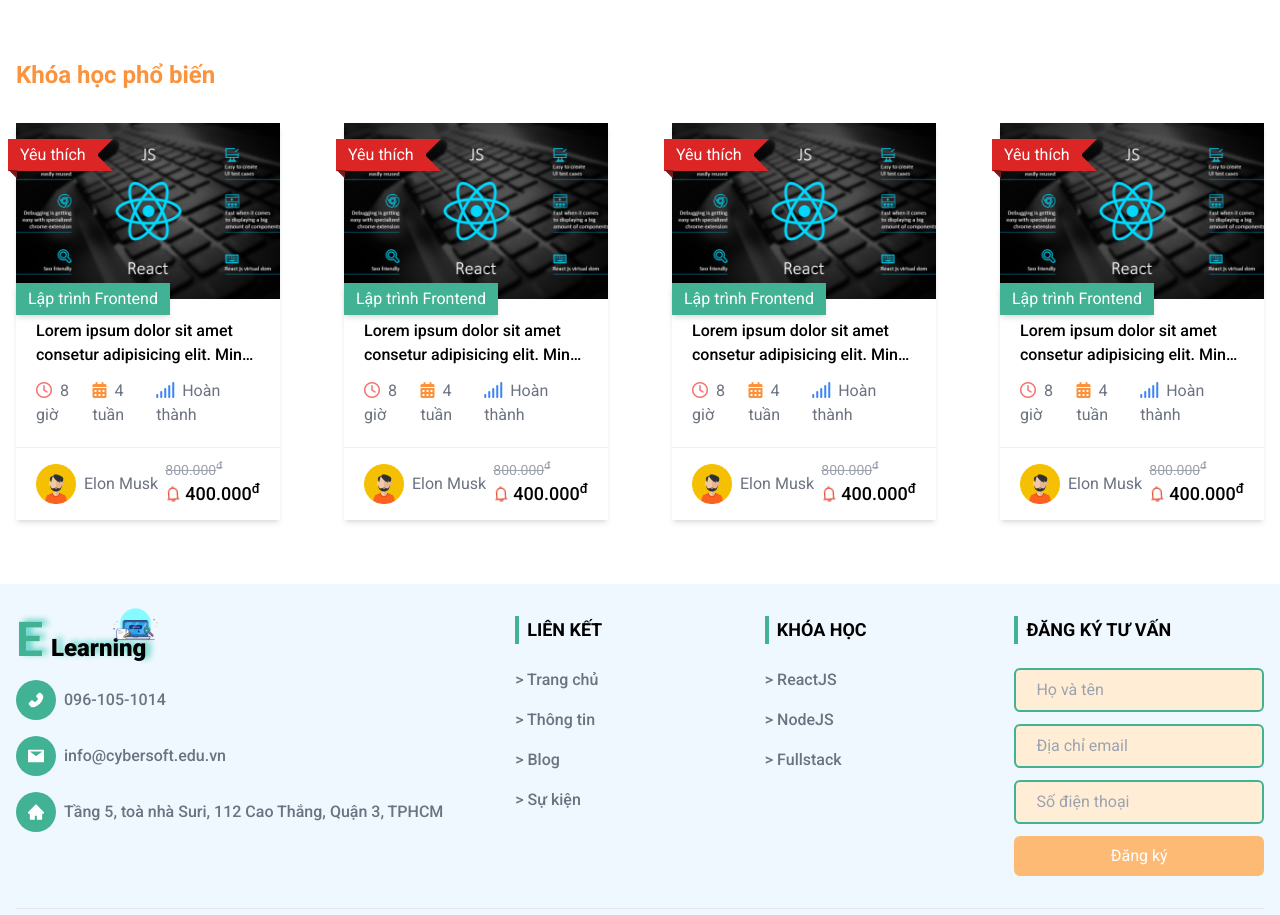
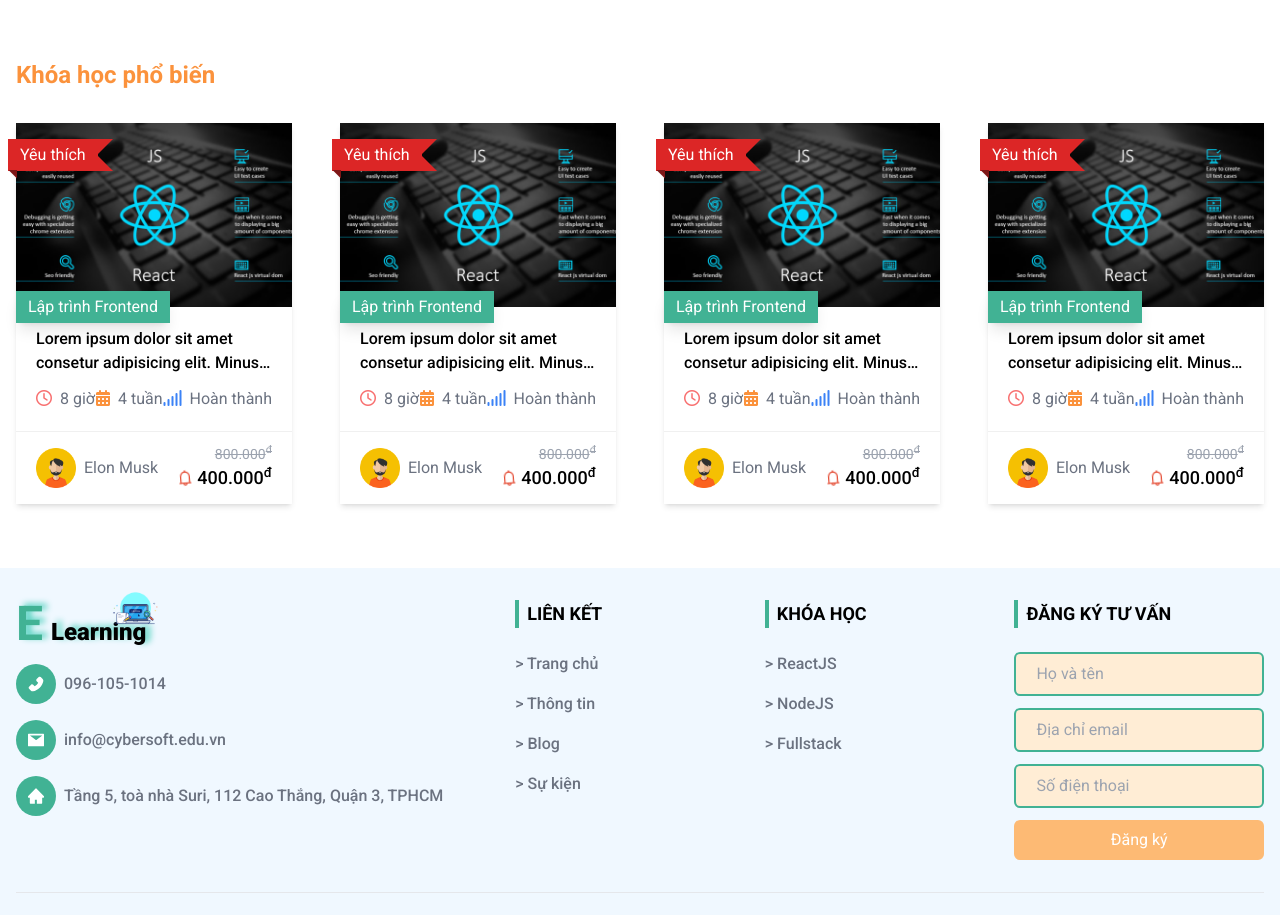
Before and after one commit to hqbao000101/BCS07_FINAL_G9_ELearning, a React (Create React App) app: page / in a window 1280 px wide. Shown: the part 1400-2315 px from the top of the page. Built offline with nearby package versions, Linux system fonts and the light colour scheme.

Commit message:
feat: home-course-responsive

```diff
--- a/src/Components/CourseCard/CourseCard.jsx
+++ b/src/Components/CourseCard/CourseCard.jsx
@@ -23,7 +23,7 @@ const CourseCard = () => {
         >
           Yêu thích
         </span>
-        <span className="absolute bottom-0 left-0 px-3 py-1 text-white bg-main translate-y-[50%] shadow-md">
+        <span className="absolute bottom-0 left-0 px-3 py-1 text-white bg-main translate-y-[50%] shadow-lg">
           Lập trình Frontend
         </span>
       </div>
@@ -37,7 +37,7 @@ const CourseCard = () => {
           ipsum, quam repellat sunt neque totam ad incidunt, similique ut ullam
           laborum?
         </NavLink>
-        <div className="flex items-center justify-between pt-3 text-gray-500">
+        <div className="flex flex-wrap items-center justify-between pt-3 text-gray-500">
           <div>
             <i className="text-red-400 fa-regular fa-clock me-2"></i>
             <span>8 giờ</span>
@@ -53,21 +53,21 @@ const CourseCard = () => {
         </div>
       </div>
       <Divider className="m-0" />
-      <div className="flex items-center justify-between px-5 py-3">
+      <div className="flex flex-wrap items-center justify-between px-5 py-3">
         <div className="flex items-center">
           <img src={user} alt="User" className="object-cover w-10 me-2" />
-          <span className="text-gray-500">Elon Musk</span>
+          <span className="text-xs text-gray-500 sm:text-base">Elon Musk</span>
         </div>
-        <div>
-          <p className="text-sm text-gray-400 line-through">
+        <div className="text-right">
+          <p className="text-xs text-gray-400 line-through sm:text-sm">
             800.000<sup>đ</sup>
           </p>
           <div className="flex items-center">
             <BellOutlined
               id="sale-off"
-              className="text-[#e55039] text-md me-1"
+              className="text-[#e55039] sm:text-base me-1 text-sm"
             />
-            <p className="text-lg font-medium">
+            <p className="text-sm font-medium sm:text-lg">
               400.000<sup>đ</sup>
             </p>
           </div>
--- a/src/pages/Home/Home.jsx
+++ b/src/pages/Home/Home.jsx
@@ -12,7 +12,7 @@ const Home = () => {
         <h3 className="text-2xl font-bold text-orange-400">
           Khóa học phổ biến
         </h3>
-        <div className="grid grid-cols-4 gap-16 mt-8">
+        <div className="grid gap-12 mt-8 sm:grid-cols-2 xl:grid-cols-4">
           <CourseCard />
           <CourseCard />
           <CourseCard />
```
